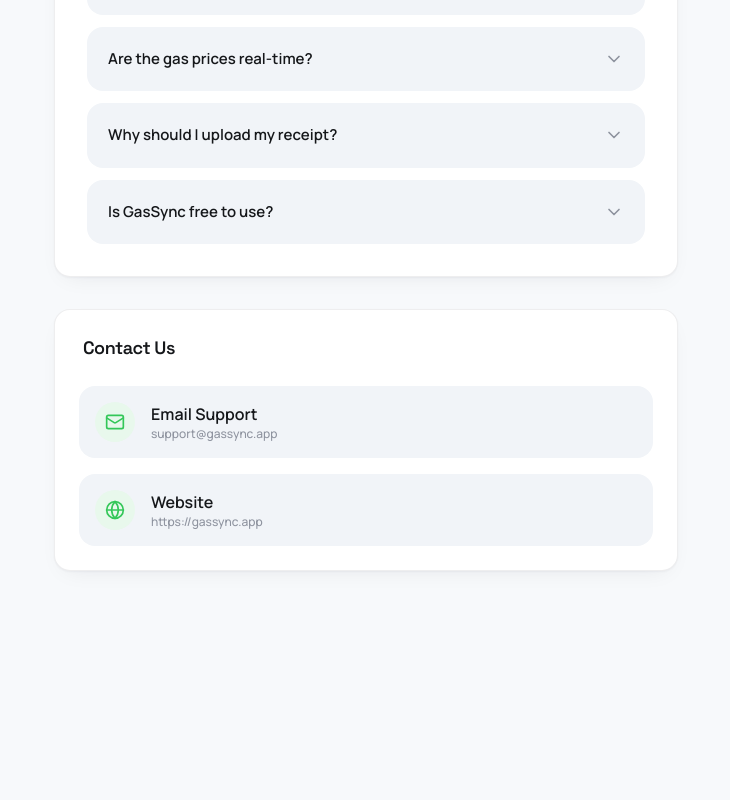
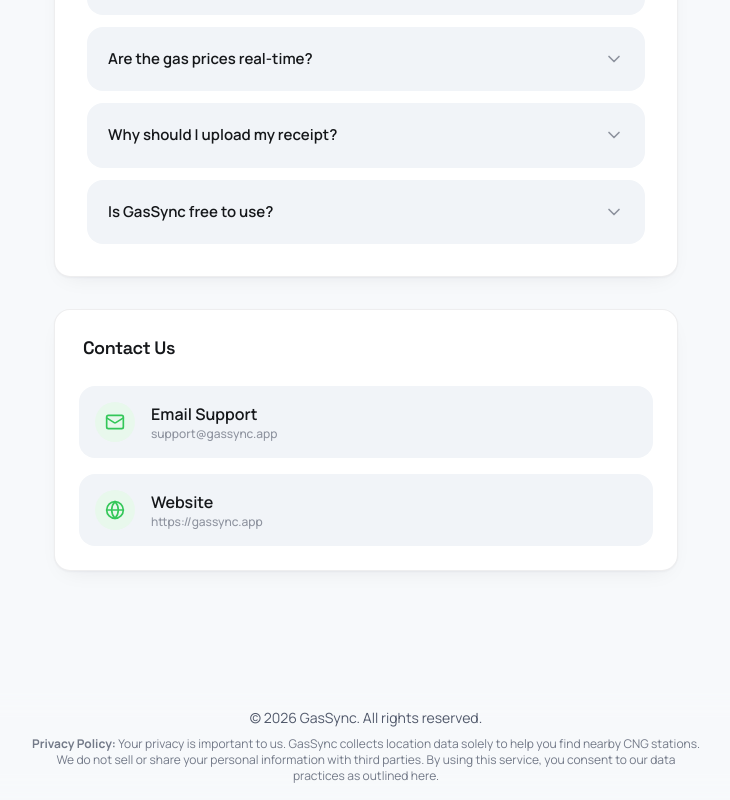
Before and after one commit to ulmind-com/GasSync-Frontend, a React (Vite) app: page /profile/help in a window 1280 px wide. Shown: the part 570-1370 px from the top of the page, without its empty margins (274-1004 px from the left). Before the commit the page ends 1261 px from the top, so only its background shows below. Built offline with nearby package versions, Linux system fonts and the light colour scheme; no server answers.

Commit message:
feat: add privacy policy to footer

```diff
--- a/src/App.tsx
+++ b/src/App.tsx
@@ -1,6 +1,7 @@
 import React, { useEffect } from 'react';
 import { BrowserRouter, Routes, Route, Navigate } from 'react-router-dom';
 import Navbar from './components/Navbar';
+import Footer from './components/Footer';
 import { CursorGlowWithVisibility } from './components/CursorEffects';
 import { useAuthStore } from './store/authStore';
 
@@ -69,6 +70,7 @@ function App() {
             <Route path="/profile/help" element={<Help />} />
           </Routes>
         </main>
+        <Footer />
       </div>
     </BrowserRouter>
   );
--- /dev/null
+++ b/src/components/Footer.tsx
@@ -0,0 +1,16 @@
+import React from 'react';
+
+const Footer = () => {
+  return (
+    <footer className="w-full p-4 mt-auto border-t border-white/10 bg-background/50 backdrop-blur-md text-center text-textSecondary text-sm">
+      <div className="max-w-7xl mx-auto flex flex-col items-center justify-center space-y-2">
+        <p>&copy; {new Date().getFullYear()} GasSync. All rights reserved.</p>
+        <p className="max-w-2xl text-xs opacity-80">
+          <strong>Privacy Policy:</strong> Your privacy is important to us. GasSync collects location data solely to help you find nearby CNG stations. We do not sell or share your personal information with third parties. By using this service, you consent to our data practices as outlined here.
+        </p>
+      </div>
+    </footer>
+  );
+};
+
+export default Footer;
```
